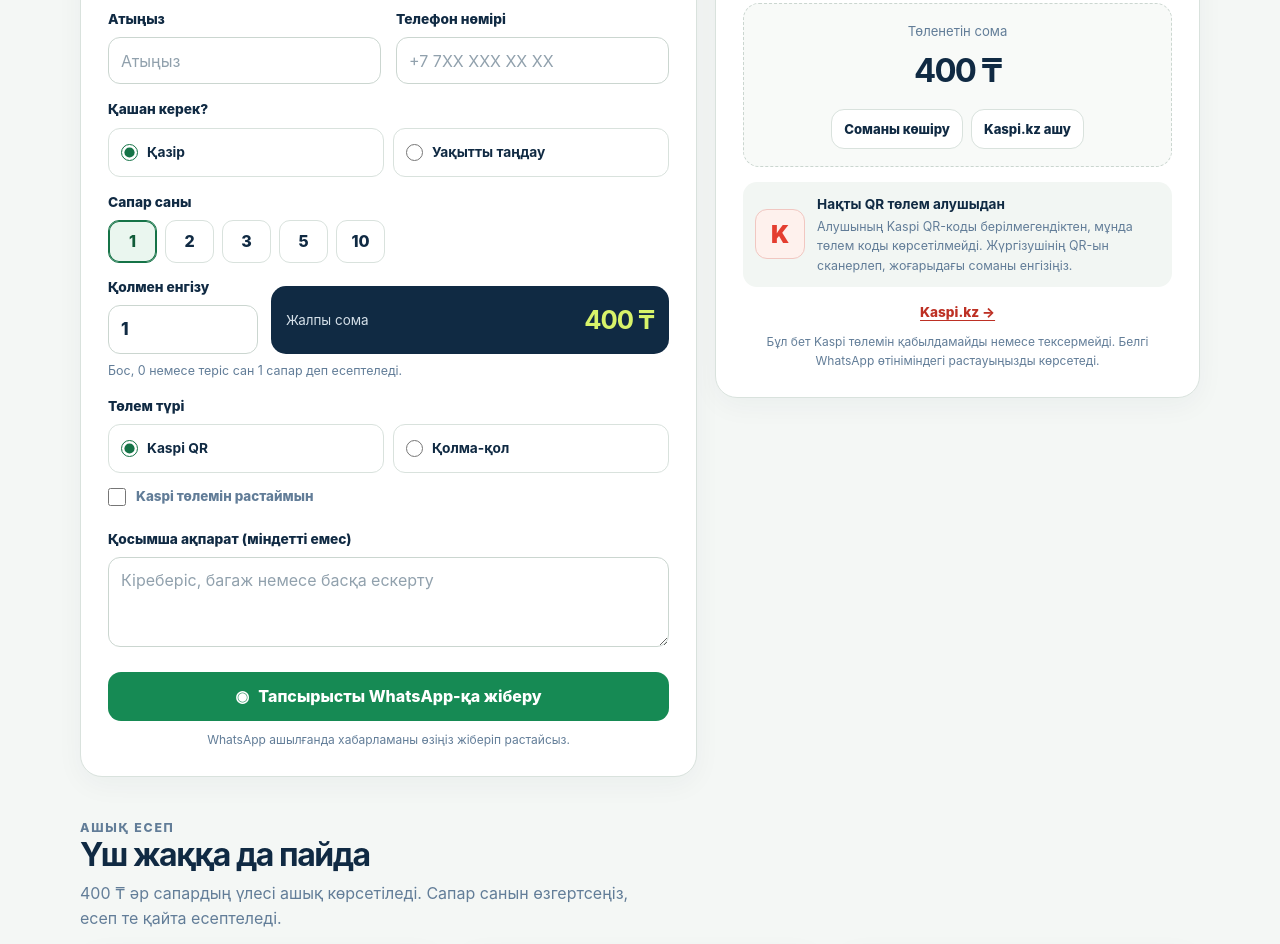
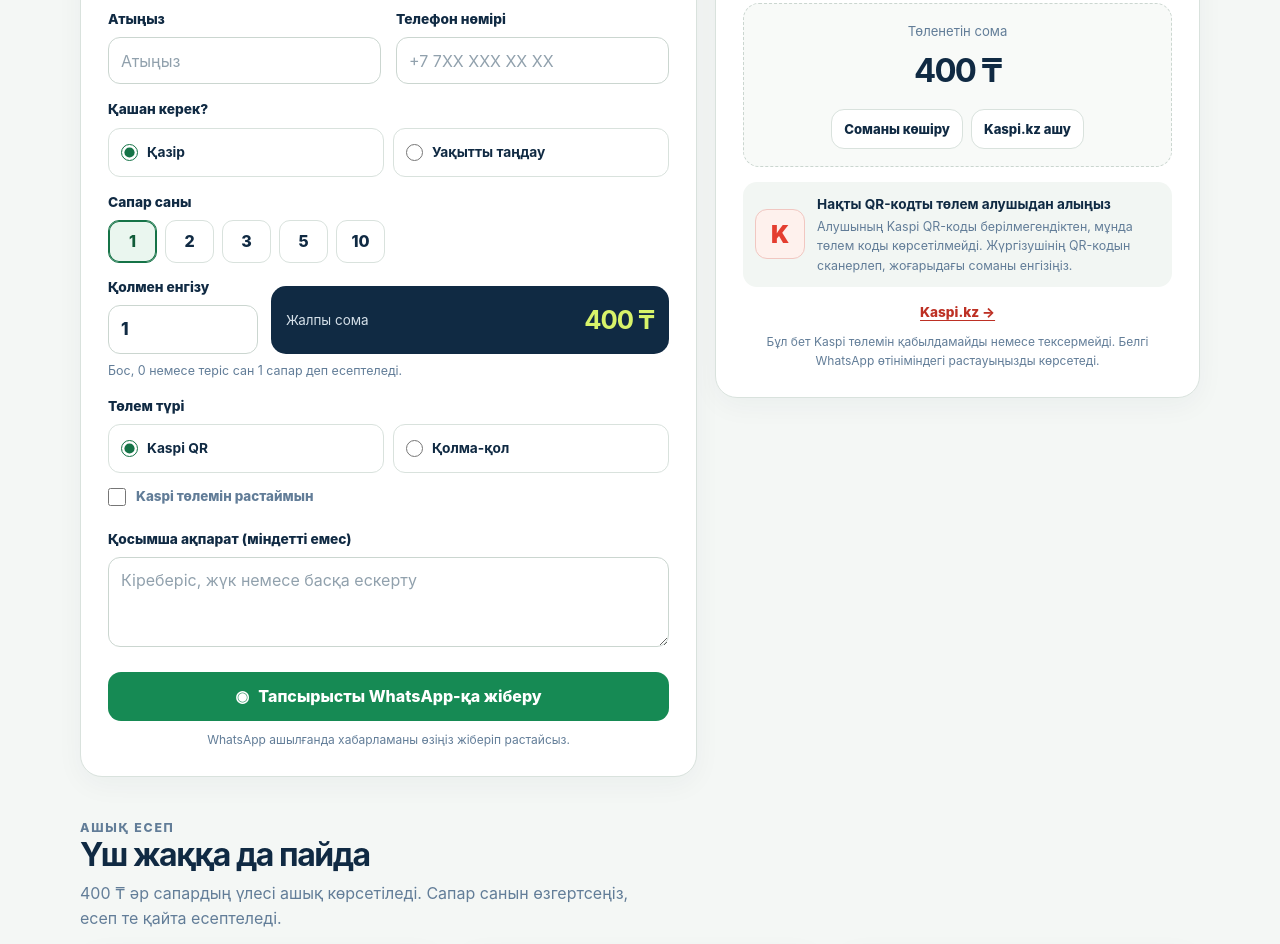
Before and after one commit to Aman88773/portfolio-is-available, a plain HTML site: page taxi/index.html in a window 1280 px wide. Shown: the part 926-1870 px from the top of the page. Drawn offline with Linux system fonts and the light colour scheme.

Commit message:
Polish Kazakh and Russian taxi copy
Refine the Kaspi QR instructions and route accessibility labels; replace a Russian loanword in Kazakh helper text.

Co-authored-by: Copilot <223556219+Copilot@users.noreply.github.com>

```diff
--- a/taxi/index.html
+++ b/taxi/index.html
@@ -367,7 +367,7 @@
             </div>
             <div class="field full">
               <label for="rideNote" data-i18n="noteLabel">Қосымша ақпарат (міндетті емес)</label>
-              <textarea id="rideNote" name="note" placeholder="Кіреберіс, багаж немесе басқа ескерту" data-i18n-placeholder="notePlaceholder"></textarea>
+              <textarea id="rideNote" name="note" placeholder="Кіреберіс, жүк немесе басқа ескерту" data-i18n-placeholder="notePlaceholder"></textarea>
             </div>
           </div>
           <button type="submit" class="button whatsapp send-button"><span aria-hidden="true">◉</span><span data-i18n="sendRide">Тапсырысты WhatsApp-қа жіберу</span></button>
@@ -391,7 +391,7 @@
           </div>
           <div class="qr-note">
             <div class="qr-placeholder" aria-hidden="true">K</div>
-            <p><strong data-i18n="qrHonestTitle">Нақты QR төлем алушыдан</strong><span data-i18n="qrHonestCopy">Алушының Kaspi QR-коды берілмегендіктен, мұнда төлем коды көрсетілмейді. Жүргізушінің QR-ын сканерлеп, жоғарыдағы соманы енгізіңіз.</span></p>
+            <p><strong data-i18n="qrHonestTitle">Нақты QR-кодты төлем алушыдан алыңыз</strong><span data-i18n="qrHonestCopy">Алушының Kaspi QR-коды берілмегендіктен, мұнда төлем коды көрсетілмейді. Жүргізушінің QR-кодын сканерлеп, жоғарыдағы соманы енгізіңіз.</span></p>
           </div>
           <a class="kaspi-link" href="https://kaspi.kz/" target="_blank" rel="noopener noreferrer" data-i18n="kaspiLink">Kaspi.kz →</a>
           <p class="fine-print" data-i18n="paymentDisclaimer">Бұл бет Kaspi төлемін қабылдамайды немесе тексермейді. Белгі WhatsApp өтініміндегі растауыңызды көрсетеді.</p>
@@ -534,12 +534,12 @@
           timeLabel: "Қашан керек?", nowOption: "Қазір", laterOption: "Уақытты таңдау", scheduledLabel: "Сапар уақыты",
           rideCountLabel: "Сапар саны", manualCount: "Қолмен енгізу", totalPrice: "Жалпы сома", countHint: "Бос, 0 немесе теріс сан 1 сапар деп есептеледі.",
           paymentMethod: "Төлем түрі", kaspiOption: "Kaspi QR", cashOption: "Қолма-қол", kaspiConfirm: "Kaspi төлемін растаймын",
-          noteLabel: "Қосымша ақпарат (міндетті емес)", notePlaceholder: "Кіреберіс, багаж немесе басқа ескерту",
+          noteLabel: "Қосымша ақпарат (міндетті емес)", notePlaceholder: "Кіреберіс, жүк немесе басқа ескерту",
           sendRide: "Тапсырысты WhatsApp-қа жіберу", waNote: "WhatsApp ашылғанда хабарламаны өзіңіз жіберіп растайсыз.",
           paymentTitle: "Төлем және есеп", paymentIntro: "Сапар саны өзгерсе, төлем сомасы да бірден жаңарады.",
           kaspiPayTitle: "Kaspi QR төлемі", kaspiPaySubtitle: "Kaspi қолданбасында жүргізушінің QR-кодын сканерлеңіз.",
           payThisAmount: "Төленетін сома", copyAmount: "Соманы көшіру", openKaspi: "Kaspi.kz ашу",
-          qrHonestTitle: "Нақты QR төлем алушыдан", qrHonestCopy: "Алушының Kaspi QR-коды берілмегендіктен, мұнда төлем коды көрсетілмейді. Жүргізушінің QR-ын сканерлеп, жоғарыдағы соманы енгізіңіз.",
+          qrHonestTitle: "Нақты QR-кодты төлем алушыдан алыңыз", qrHonestCopy: "Алушының Kaspi QR-коды берілмегендіктен, мұнда төлем коды көрсетілмейді. Жүргізушінің QR-кодын сканерлеп, жоғарыдағы соманы енгізіңіз.",
           kaspiLink: "Kaspi.kz →", paymentDisclaimer: "Бұл бет Kaspi төлемін қабылдамайды немесе тексермейді. Белгі WhatsApp өтініміндегі растауыңызды көрсетеді.",
           benefitsEyebrow: "АШЫҚ ЕСЕП", benefitsTitle: "Үш жаққа да пайда", benefitsIntro: "400 ₸ әр сапардың үлесі ашық көрсетіледі. Сапар санын өзгертсеңіз, есеп те қайта есептеледі.",
           projectTitle: "Менің пайдам", projectDesc: "Жоба / серіктестік үлесі: 1 сапардан 50 ₸.", selectedTrips: "таңдалған сапардан",
@@ -559,7 +559,7 @@
           shareTerms: "Келісім / үлес шарты", termsPlaceholder: "Мысалы: әр сапардан 50 ₸ жобалық үлес шартын талқылау",
           shareTermsHint: "Сома мен үлес алдын ала келісіліп, серіктестік басталғанша расталады.",
           sendPartner: "Өтінімді WhatsApp-қа жіберу", footerText: "Jairem Taxi · Жайрем кенті ішіндегі тұрақты 400 ₸ тариф",
-          swapLabel: "Бағытты ауыстыру", swapTitle: "Қайдан мен қайданы ауыстыру",
+          swapLabel: "Бағытты ауыстыру", swapTitle: "Қайдан және қайда нүктелерін орын алмастыру",
           places: [
             ["Орталық алаң", "Кент орталығы"], ["Теміржол вокзалы", "Вокзал"], ["Аурухана", "Аурухана"],
             ["Мектеп", "Мектеп"], ["Балабақша", "Балабақша"], ["Дүкен", "Дүкен"], ["Базар", "Базар"],
@@ -592,7 +592,7 @@
           paymentTitle: "Оплата и расчёт", paymentIntro: "При изменении количества поездок сумма оплаты обновится автоматически.",
           kaspiPayTitle: "Оплата Kaspi QR", kaspiPaySubtitle: "Отсканируйте QR-код водителя в приложении Kaspi.",
           payThisAmount: "Сумма к оплате", copyAmount: "Скопировать сумму", openKaspi: "Открыть Kaspi.kz",
-          qrHonestTitle: "Настоящий QR — у получателя", qrHonestCopy: "QR-код получателя Kaspi не предоставлен, поэтому здесь не показан платёжный код. Отсканируйте QR водителя и введите сумму выше.",
+          qrHonestTitle: "Платёжный QR-код запросите у получателя", qrHonestCopy: "QR-код получателя Kaspi не предоставлен, поэтому здесь не показан платёжный код. Отсканируйте QR-код водителя и введите сумму выше.",
           kaspiLink: "Kaspi.kz →", paymentDisclaimer: "Эта страница не принимает и не проверяет оплату Kaspi. Отметка лишь передаёт ваше подтверждение в заявке WhatsApp.",
           benefitsEyebrow: "ПРОЗРАЧНЫЙ РАСЧЁТ", benefitsTitle: "Выгода для всех трёх сторон", benefitsIntro: "Доли от тарифа 400 ₸ показаны открыто. При изменении числа поездок расчёт обновится.",
           projectTitle: "Моя выгода", projectDesc: "Доля проекта / партнёрства: 50 ₸ с поездки.", selectedTrips: "за выбранные поездки",
@@ -612,7 +612,7 @@
           shareTerms: "Соглашение / условия доли", termsPlaceholder: "Например: обсудить долю проекта 50 ₸ с каждой поездки",
           shareTermsHint: "Сумму и долю согласуем заранее, до начала сотрудничества.",
           sendPartner: "Отправить заявку в WhatsApp", footerText: "Jairem Taxi · Фиксированный тариф 400 ₸ по Жайрему",
-          swapLabel: "Поменять маршрут местами", swapTitle: "Поменять местами пункты откуда и куда",
+          swapLabel: "Поменять маршрут местами", swapTitle: "Поменять местами пункты «Откуда» и «Куда»",
           places: [
             ["Центральная площадь", "Центр посёлка"], ["Железнодорожный вокзал", "Вокзал"], ["Больница", "Больница"],
             ["Школа", "Школа"], ["Детский сад", "Детский сад"], ["Магазин", "Магазин"], ["Базар", "Базар"],
```
